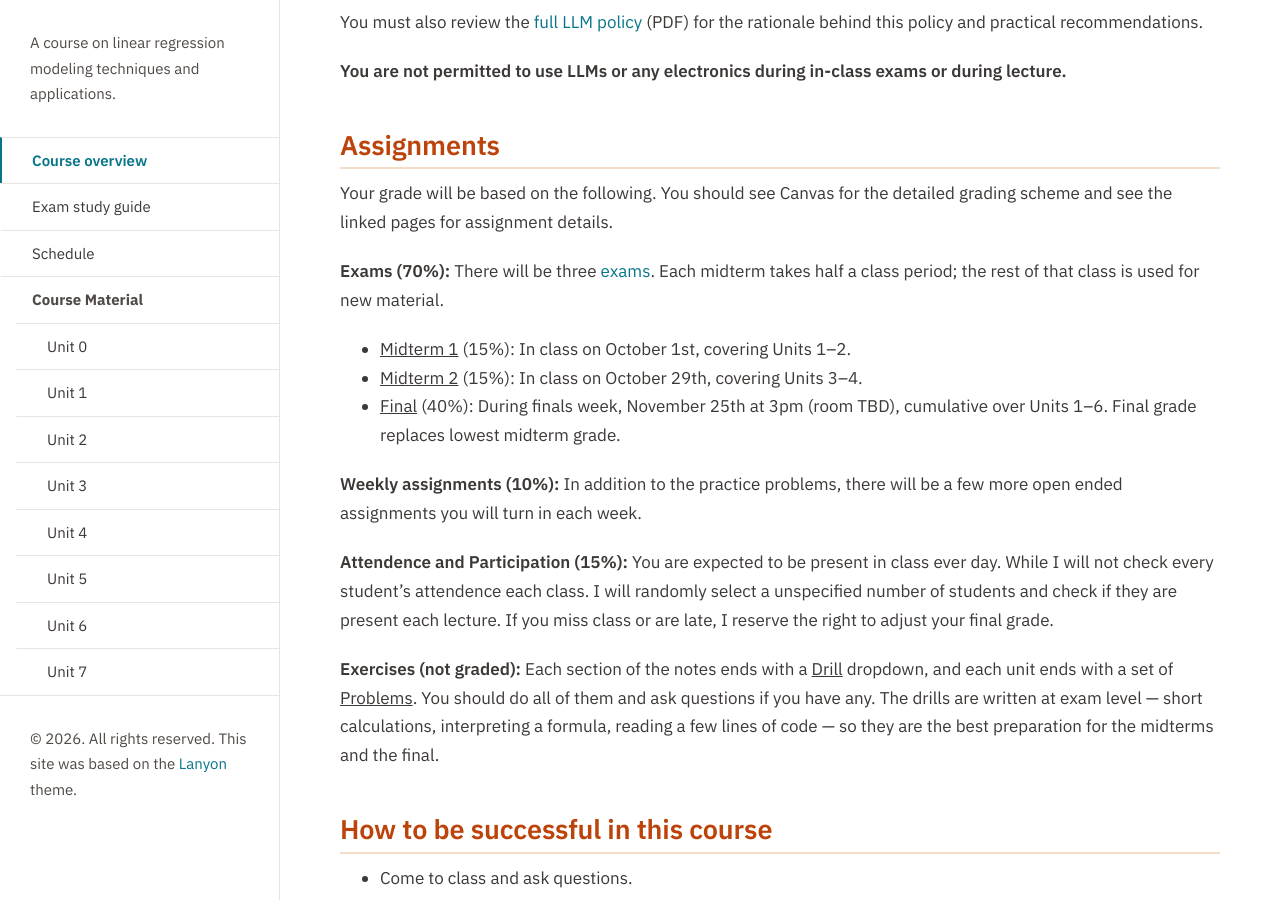
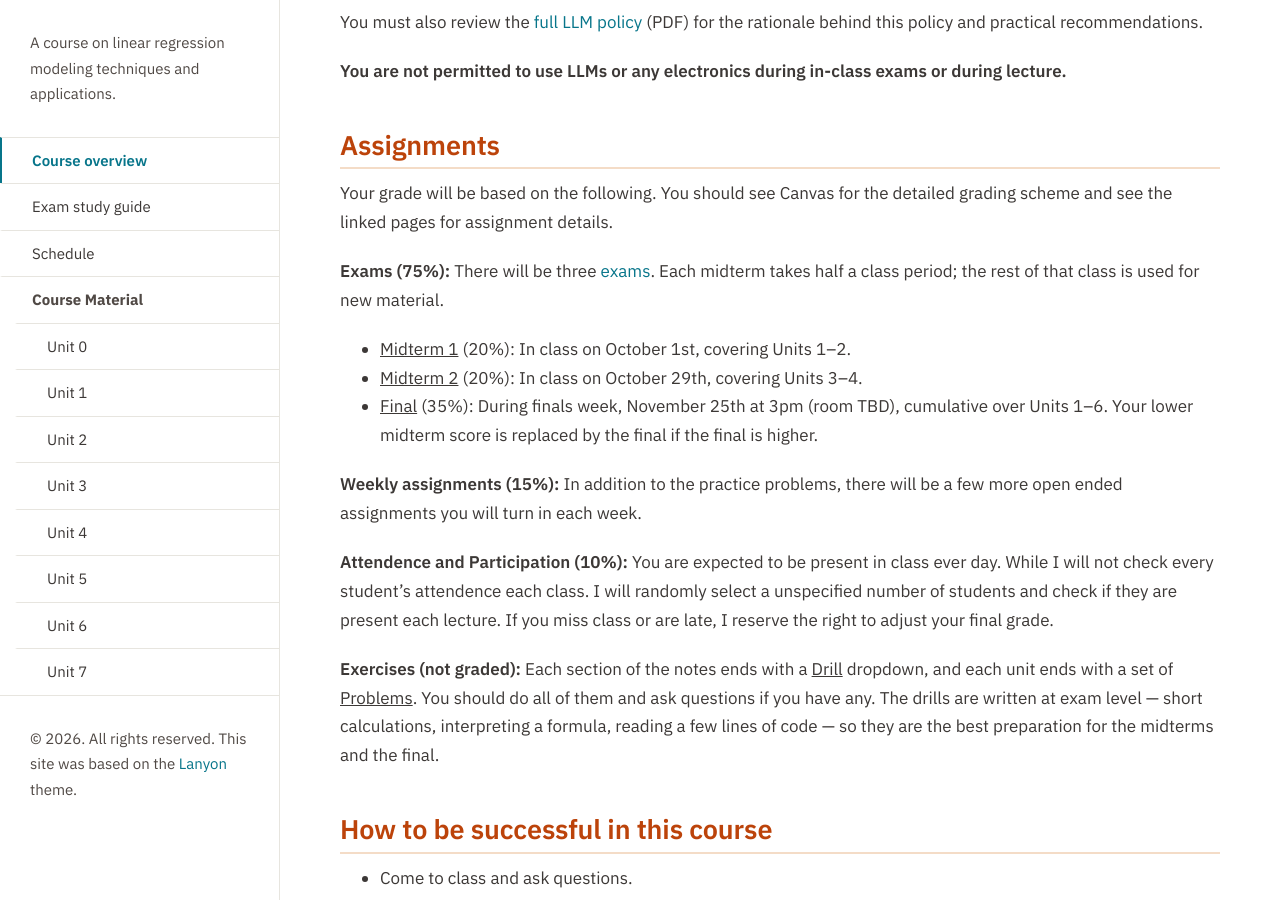
Before and after one commit to elevien/math50_2026, a Jekyll site: the page built from index.md, in a window 1280 px wide and 900 px high, scrolled down 2072 px. Built offline with Jekyll 4.4.1, drawn with Linux system fonts in a browser that asks for light colours.

Commit message:
Publish from math50_sandbox@1e74547

```diff
--- a/index.md
+++ b/index.md
@@ -63,15 +63,15 @@ You must also review the [full LLM policy]({{ '/ai-policy/ai_policy.pdf' | relat
 Your grade will be based on the following. You should see Canvas for the detailed grading scheme and see the linked pages for assignment details.
 
 
-**Exams (70%):** There will be three [exams]({{ '/exams/' | relative_url }}). Each midterm takes half a class period; the rest of that class is used for new material.
-- <u>Midterm 1</u> (15%): In class on October 1st, covering Units 1–2.
-- <u>Midterm 2</u> (15%): In class on October 29th, covering Units 3–4.
-- <u>Final</u> (40%): During finals week, November 25th at 3pm (room TBD), cumulative over Units 1–6. Final grade replaces lowest midterm grade.
+**Exams (75%):** There will be three [exams]({{ '/exams/' | relative_url }}). Each midterm takes half a class period; the rest of that class is used for new material.
+- <u>Midterm 1</u> (20%): In class on October 1st, covering Units 1–2.
+- <u>Midterm 2</u> (20%): In class on October 29th, covering Units 3–4.
+- <u>Final</u> (35%): During finals week, November 25th at 3pm (room TBD), cumulative over Units 1–6. Your lower midterm score is replaced by the final if the final is higher.
 
 
-**Weekly assignments (10%):**  In addition to the practice problems, there will be a few more open ended assignments you will turn in each week.
+**Weekly assignments (15%):**  In addition to the practice problems, there will be a few more open ended assignments you will turn in each week.
 
-**Attendence and Participation (15%):** You are expected to be present in class ever day. While I will not check every student's attendence each class. I will randomly select a unspecified number of students and check if they are present each lecture. If you miss class or are late, I reserve the right to adjust your final grade.
+**Attendence and Participation (10%):** You are expected to be present in class ever day. While I will not check every student's attendence each class. I will randomly select a unspecified number of students and check if they are present each lecture. If you miss class or are late, I reserve the right to adjust your final grade.
 
 **Exercises (not graded):** Each section of the notes ends with a <u>Drill</u> dropdown, and each unit ends with a set of <u>Problems</u>. You should do all of them and ask questions if you have any. The drills are written at exam level &mdash; short calculations, interpreting a formula, reading a few lines of code &mdash; so they are the best preparation for the midterms and the final.
 
```
Also changed, not shown: unit1/index.md (+7 -4 lines).
